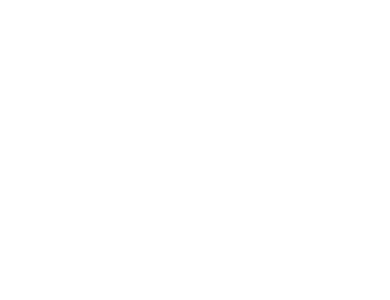
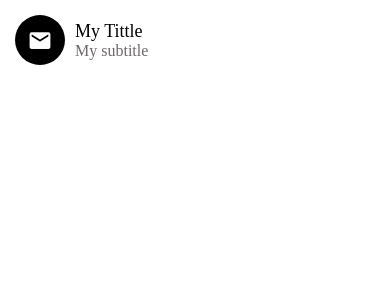
Before and after one commit to Shahriyar-Hosen/Native-Demo-Project, a React Native app: screen / in a window 390 px wide. Shown: the top 300 px of the page. Built offline with nearby package versions, Linux system fonts and the light colour scheme.

Commit message:
ListItem compo setup done

```diff
--- a/App.tsx
+++ b/App.tsx
@@ -5,6 +5,8 @@
 import React from 'react';
 
 import {StyleSheet, View} from 'react-native';
+import Icons from './app/Components/Icons';
+import ListItem from './app/Components/ListItem';
 
 const App = () => {
   // return <WelcomeScreen />;
@@ -16,6 +18,11 @@
     <View style={styles.mainContainer}>
       {/* <Icons size={100} name="email" /> */}
       {/* <MessagesScreen /> */}
+      <ListItem
+        title="My Tittle"
+        subTitle="My subtitle"
+        ImageComponents={<Icons size={50} name="email" />}
+      />
     </View>
   );
 };
--- a/app/Components/Icons.tsx
+++ b/app/Components/Icons.tsx
@@ -1,7 +1,6 @@
 import React from 'react';
 import {StyleSheet, View} from 'react-native';
 import Icon from 'react-native-vector-icons/MaterialCommunityIcons';
-import colors from '../config/colors';
 
 export interface IconsProps {
   name: string;
@@ -13,7 +12,7 @@
 const Icons = ({
   name,
   size,
-  backgroundColor,
+  backgroundColor = '#000',
   iconColor = '#fff',
 }: IconsProps) => {
   return (
@@ -34,7 +33,6 @@
 
 const styles = StyleSheet.create({
   iconContainer: {
-    backgroundColor: colors.black,
     justifyContent: 'center',
     alignItems: 'center',
   },
--- a/app/Components/ListItem.tsx
+++ b/app/Components/ListItem.tsx
@@ -1,4 +1,4 @@
-import React from 'react';
+import React, {FC, ReactNode} from 'react';
 import {
   Image,
   ImageSourcePropType,
@@ -13,28 +13,33 @@
 
 interface ListItemProps {
   title: string;
-  subTitle: string;
-  image: ImageSourcePropType;
-  onPress: () => void;
-  renderRightActions: () => React.ReactNode;
+  subTitle?: string;
+  image?: ImageSourcePropType;
+  onPress?: () => void;
+  renderRightActions?: () => ReactNode;
+  ImageComponents?: ReactNode;
 }
 
-const ListItem: React.FC<ListItemProps> = ({
+const ListItem: FC<ListItemProps> = ({
   title,
   subTitle,
   image,
   onPress,
   renderRightActions,
+  ImageComponents,
 }) => {
   return (
     <GestureHandlerRootView>
       <Swipeable renderRightActions={renderRightActions}>
         <TouchableHighlight underlayColor={colors.light} onPress={onPress}>
           <View style={styles.container}>
-            <Image style={styles.image} source={image} />
+            {ImageComponents}
+            {image && <Image style={styles.image} source={image} />}
             <View style={styles.detailsContainer}>
               <AppText style={styles.title}>{title}</AppText>
-              <AppText style={styles.subTitle}>{subTitle}</AppText>
+              {subTitle && (
+                <AppText style={styles.subTitle}>{subTitle}</AppText>
+              )}
             </View>
           </View>
         </TouchableHighlight>
@@ -52,10 +57,12 @@
     width: 70,
     height: 70,
     borderRadius: 35,
-    marginRight: 10,
   },
 
-  detailsContainer: {},
+  detailsContainer: {
+    marginLeft: 10,
+    justifyContent: 'center',
+  },
 
   subTitle: {
     color: colors.medium,
```
